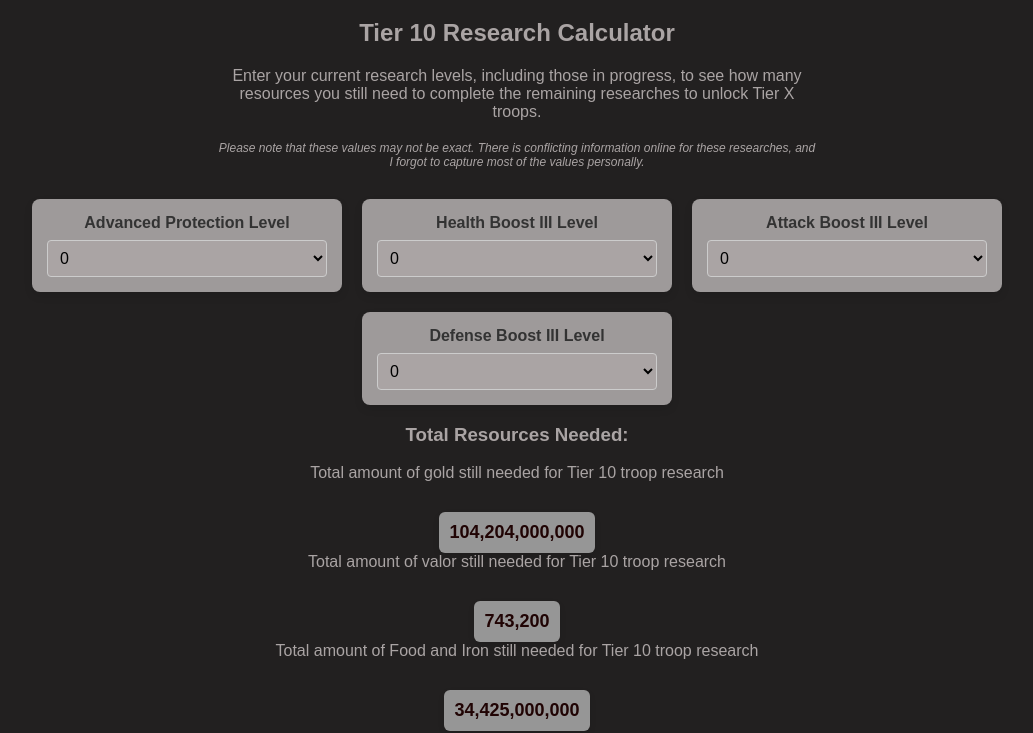
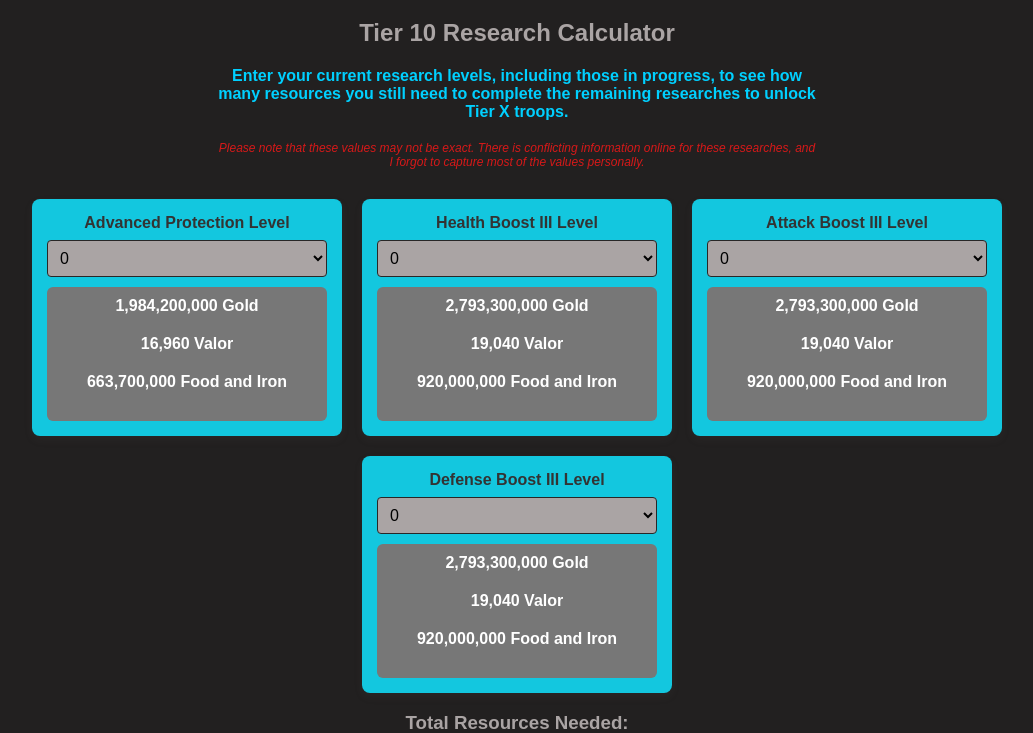
Before and after one commit to YoursTru1y/T10_cal, a plain HTML site: page index.html in a window 1280 px wide. Shown: the part 81-814 px from the top of the page, without its empty margins (123-1156 px from the left). Drawn offline with Linux system fonts and the light colour scheme.

Commit message:
edited CSS and some calculations

```diff
--- a/index.html
+++ b/index.html
@@ -21,19 +21,38 @@
             color: #c9c3c3;
         }
 
-        h2 {
-            color: #aaa4a4;
-        }
-
+        h2,
         h3 {
             color: #aaa4a4;
         }
 
         p {
-            color: #aaa4a4;
             max-width: 600px;
             margin: 0 auto 20px;
+            font-size: 16px;
         }
+
+        .enter {
+            color: #00d0ff;
+            font-weight: bold;
+        }
+
+        .gold-text {
+            color: #FFD700;
+            font-weight: bold;
+        }
+
+        .valor-text {
+            color: #ADD8E6;
+            font-weight: bold;
+        }
+
+        .food-iron-text {
+            color: #FFA07A;
+            font-weight: bold;
+        }
+
+
 
         /* Tech Tree Section */
         .tech-tree {
@@ -46,11 +65,11 @@
 
         /* Each Tech Node */
         .tech-node {
-            background-color: rgb(158, 154, 154);
+            background-color: rgb(19, 199, 223);
             border-radius: 8px;
             padding: 15px;
             width: 280px;
-            box-shadow: 0 4px 8px rgba(0, 0, 0, 0.1);
+            box-shadow: 0 4px 8px rgba(96, 85, 85, 0.1);
             transition: transform 0.2s ease-in-out;
         }
 
@@ -71,7 +90,7 @@
             width: 100%;
             padding: 8px;
             border-radius: 4px;
-            border: 1px solid #ccc;
+            border: 1px solid #282727;
             font-size: 16px;
             background-color: #aaa4a4;
         }
@@ -80,11 +99,11 @@
         .results-container {
             margin-top: 10px;
             padding: 10px;
-            background-color: #aaa4a4;
+            background-color: #777;
             border-radius: 6px;
             font-size: 14px;
             font-weight: bold;
-            color: #aaa4a4;
+            color: white;
         }
 
         /* Totals Section */
@@ -103,7 +122,7 @@
         /* Disclaimer */
         .disclaimer {
             font-size: 12px;
-            color: #aaa4a4;
+            color: #d61919;
             font-style: italic;
         }
     </style>
@@ -113,63 +132,93 @@
     <div>
         <h1>Last War: Survival</h1>
         <h2>Tier 10 Research Calculator</h2>
-        <p>Enter your current research levels, including those in progress, to see how many resources you still need to
+        <p class="enter">Enter your current research levels, including those in progress, to see how many resources you still need to
             complete the remaining researches to unlock Tier X troops.</p>
-        <p class="disclaimer">Please note that these values may not be exact. There is conflicting information online
-            for these researches, and I forgot to capture most of the values personally.</p>
+            <p class="disclaimer">Please note that these values may not be exact. There is conflicting information
+                online
+                for these researches, and I forgot to capture most of the values personally.</p>
     </div>
 
     <div class="tech-tree">
+        <!-- Advanced Protection -->
         <div class="tech-node">
             <label for="adv-prot-lvl">Advanced Protection Level</label>
             <div class="select-div">
                 <select id="adv-prot-lvl"></select>
             </div>
+            <div class="results-container" id="advProtResults"></div>
         </div>
 
+        <!-- Health Boost III -->
         <div class="tech-node">
             <label for="healthLvl">Health Boost III Level</label>
             <div class="select-div">
                 <select id="healthLvl"></select>
             </div>
+            <div class="results-container" id="healthResults"></div>
         </div>
 
+        <!-- Attack Boost III -->
         <div class="tech-node">
             <label for="attackLvl">Attack Boost III Level</label>
             <div class="select-div">
                 <select id="attackLvl"></select>
             </div>
+            <div class="results-container" id="attackResults"></div>
         </div>
 
+        <!-- Defense Boost III -->
         <div class="tech-node">
             <label for="defenseLvl">Defense Boost III Level</label>
             <div class="select-div">
                 <select id="defenseLvl"></select>
             </div>
+            <div class="results-container" id="defenseResults"></div>
         </div>
     </div>
 
     <h3>Total Resources Needed: </h3>
-    <p>Total amount of gold still needed for Tier 10 troop research</p>
+    <p class="gold-text">Total amount of gold still needed for Tier 10 troop research</p>
     <div id="totalGoldRemainingDiv" class="total-container"></div>
 
-    <p>Total amount of valor still needed for Tier 10 troop research</p>
+    <p class="valor-text">Total amount of valor still needed for Tier 10 troop research</p>
     <div id="totalValorRemainingDiv" class="total-container"></div>
 
-    <p>Total amount of Food and Iron still needed for Tier 10 troop research</p>
+    <p class="food-iron-text">Total amount of Food and Iron still needed for Tier 10 troop research</p>
     <div id="totalFoodIronRemainingDiv" class="total-container"></div>
 
     <script>
-        const goldCosts = [1984200000, 2793300000, 2793300000, 2793300000];
-        const valorCosts = [16960, 19040, 19040, 19040];
-        const foodIronCosts = [663700000, 920000000, 920000000, 920000000];
+        const advancedProtectionGold = [
+            64600000, 92300000, 92300000, 158000000, 158000000, 221000000, 221000000, 287000000, 287000000, 403000000
+        ];
 
+        const advancedProtectionValor = [
+            1280, 1440, 1440, 1600, 1600, 1800, 1800, 2000, 2000, 2000
+        ];
+
+        const advancedProtectionFoodIron = [
+            21700000, 31000000, 31000000, 53000000, 53000000, 74000000, 74000000, 96000000, 96000000, 134000000
+        ];
+
+        const boostThreeGold = [
+            92300000, 158000000, 158000000, 221000000, 221000000, 287000000, 287000000, 403000000, 403000000, 563000000
+        ];
+
+        const boostThreeFoodIron = [
+            31000000, 53000000, 53000000, 74000000, 74000000, 96000000, 96000000, 134000000, 134000000, 175000000
+        ];
+
+        const boostThreeValor = [
+            1440, 1600, 1600, 1800, 1800, 2000, 2000, 2200, 2200, 2400
+        ];
+
+        // Final Tier 10 costs
         const tierTenGold = 563000000;
         const tierTenFoodIron = 188000000;
         const tierTenValor = 2400;
 
         function populateSelectOptions() {
-            document.querySelectorAll('select').forEach(select => {
+            document.querySelectorAll('select').forEach((select) => {
                 for (let i = 0; i <= 10; i++) {
                     const option = document.createElement("option");
                     option.value = i;
@@ -185,15 +234,37 @@
             let totalValor = tierTenValor;
             let totalFoodIron = tierTenFoodIron;
 
+            // Mapping of select elements to corresponding data arrays
+            const costsMapping = [
+                { gold: advancedProtectionGold, valor: advancedProtectionValor, foodIron: advancedProtectionFoodIron, resultId: "advProtResults" },
+                { gold: boostThreeGold, valor: boostThreeValor, foodIron: boostThreeFoodIron, resultId: "healthResults" },
+                { gold: boostThreeGold, valor: boostThreeValor, foodIron: boostThreeFoodIron, resultId: "attackResults" },
+                { gold: boostThreeGold, valor: boostThreeValor, foodIron: boostThreeFoodIron, resultId: "defenseResults" }
+            ];
+
             document.querySelectorAll('select').forEach((select, index) => {
                 const level = parseInt(select.value);
+                let remainingGold = 0, remainingValor = 0, remainingFoodIron = 0;
+
                 for (let i = level; i < 10; i++) {
-                    totalGold += goldCosts[index];
-                    totalValor += valorCosts[index];
-                    totalFoodIron += foodIronCosts[index];
+                    remainingGold += costsMapping[index].gold[i];
+                    remainingValor += costsMapping[index].valor[i];
+                    remainingFoodIron += costsMapping[index].foodIron[i];
+
+                    totalGold += costsMapping[index].gold[i];
+                    totalValor += costsMapping[index].valor[i];
+                    totalFoodIron += costsMapping[index].foodIron[i];
                 }
+
+                // Update individual tech node results
+                document.getElementById(costsMapping[index].resultId).innerHTML = `
+                    <p>${remainingGold.toLocaleString()} Gold</p>
+                    <p>${remainingValor.toLocaleString()} Valor</p>
+                    <p>${remainingFoodIron.toLocaleString()} Food and Iron</p>
+                `;
             });
 
+            // Update total values
             document.getElementById('totalGoldRemainingDiv').textContent = totalGold.toLocaleString();
             document.getElementById('totalValorRemainingDiv').textContent = totalValor.toLocaleString();
             document.getElementById('totalFoodIronRemainingDiv').textContent = totalFoodIron.toLocaleString();
@@ -204,6 +275,7 @@
             updateTotals();
         });
     </script>
+
 </body>
 
 </html>
```
Also changed, not shown: T10_Cal.html (deleted, +0 -209 lines).
